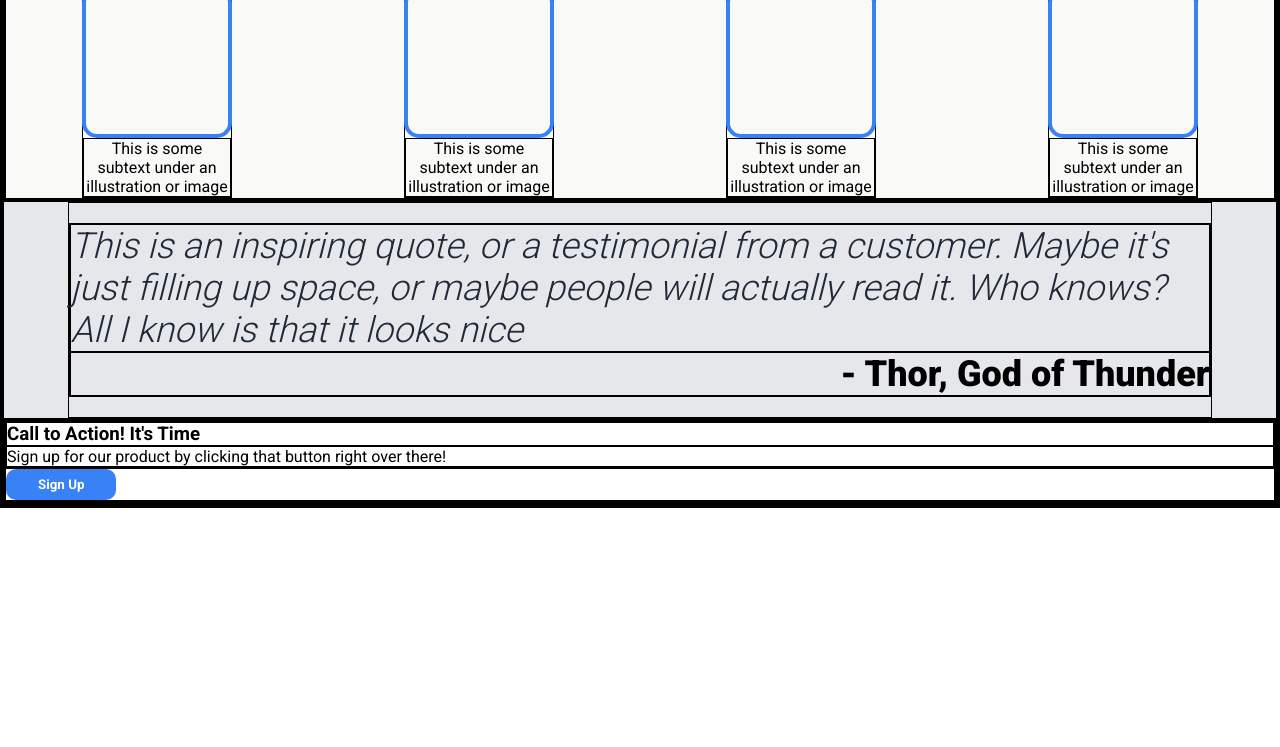
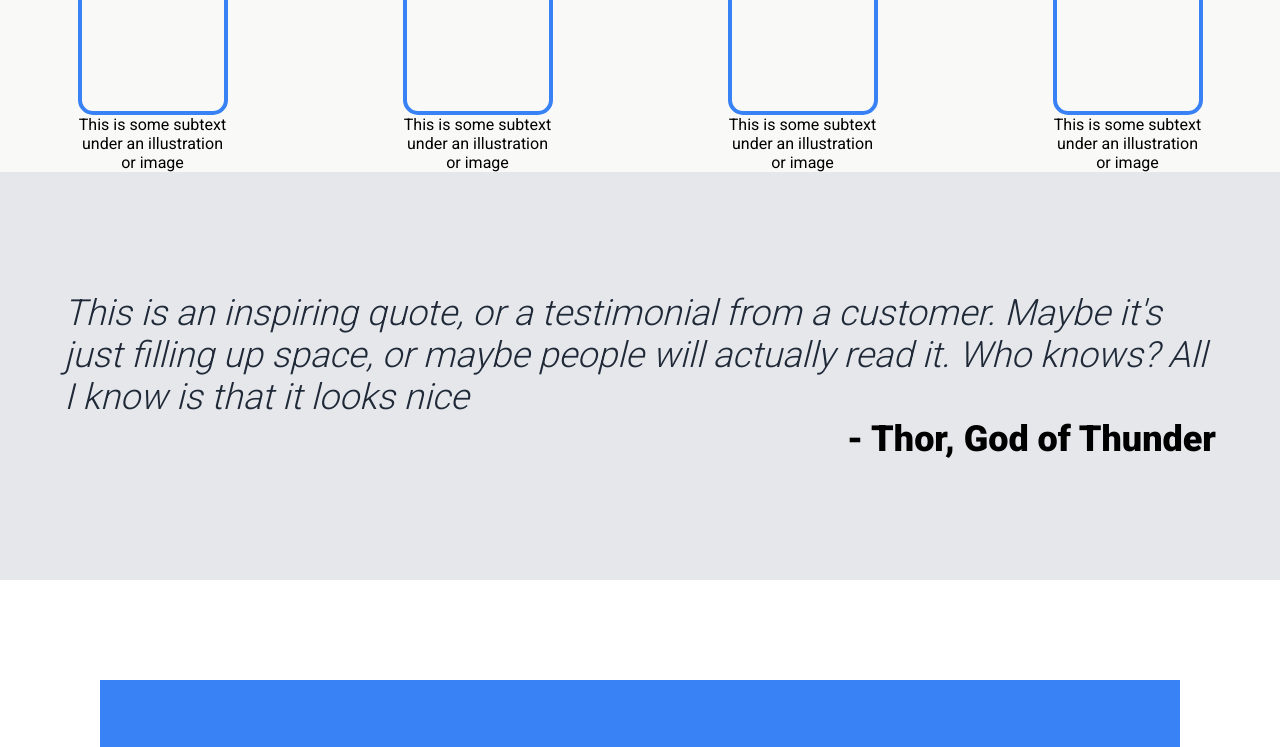
Before and after one commit to PolarBear85/odin-landing-page, a plain HTML site: page index.html in a window 1280 px wide. Shown: the part 545-1292 px from the top of the page. Before the commit the page ends 1053 px from the top, so only its background shows below. Drawn offline with Linux system fonts and the light colour scheme.

Commit message:
Apply styling updates

```diff
--- a/index.html
+++ b/index.html
@@ -79,7 +79,7 @@
                     <p>Sign up for our product by clicking that button right over there!</p>
                 </div>
                 <div>
-                    <button class="sign-up">Sign Up</button>
+                    <button id="bottom-btn" class="sign-up">Sign Up</button>
                 </div>
             </div>
         </div>
--- a/styles.css
+++ b/styles.css
@@ -1,7 +1,6 @@
 * {
     margin: 0;
     padding: 0;
-    border: 1px solid black;
     font-family: 'Roboto', sans-serif;
     box-sizing: border-box;
 }
@@ -88,7 +87,6 @@ header {
     display: flex;
     justify-content: center;
     align-items: center;
-    border: 1px solid red;
     width: 100%;
     height: 400px;
     background-color: darkgray;
@@ -142,6 +140,7 @@ h2 {
 
 #quote-container {
     background-color: #e5e7eb;
+    padding: 100px 0;
 }
 
 
@@ -158,5 +157,33 @@ figcaption {
     font-size: 36px;
 }
 
+#bottom {
+    display: flex;
+    flex-direction: row;
+    justify-content: center;
+    align-items:center;
+    padding: 100px
+
+}
+
+#call-to-action {
+    background-color: #3882f6;
+    display: flex;
+    flex-direction: row;
+    justify-content: center;
+    align-items:center;
+    padding: 20px;
+    width: 100%;
+}
+
+#call-to-action-blurb {
+    color: #F9FAF8;
+    padding: 50px
+}
+
+#bottom-btn {
+    border: 1px #F9FAF8 solid;
+}
+
 
 /* Attached is a picture, my HTML, and my CSS. I want you to walk through with me how I might get my code to look like the picture. Don't give me the solution, talk and walk me through to it myself. Do not be afraid to call out where I should adjust my HTML and why to improve my capabilities */
```
